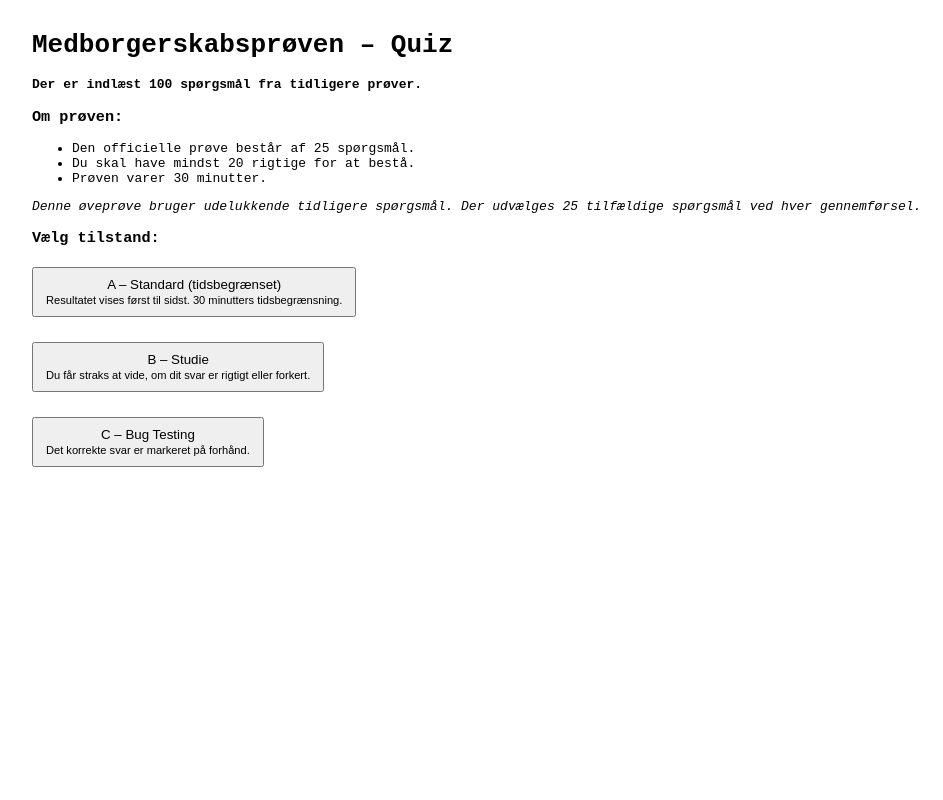
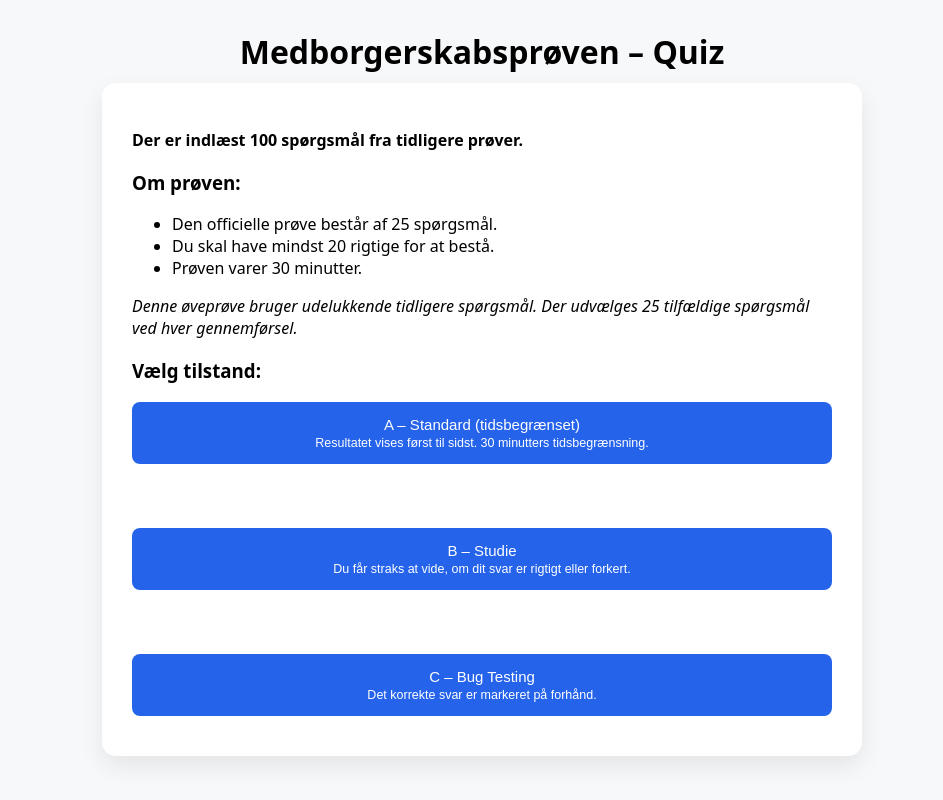
Before and after one commit to tomdufficy/medborgerskab-quiz, a plain HTML site: page index.html in a window 1280 px wide. Shown: the whole page, without its empty margins (158-1101 px from the left). Drawn offline with Linux system fonts and the light colour scheme.

Commit message:
Modern style layout

```diff
--- a/index.html
+++ b/index.html
@@ -6,14 +6,72 @@
 <title>Medborgerskabsprøven – Quiz</title>
 
 <style>
-body { font-family: monospace; max-width: 900px; margin: 30px auto; padding: 0 20px; }
-button { padding: 8px 12px; margin: 5px 0; cursor: pointer; }
-.correct { color: green; font-weight: bold; }
-.wrong { color: crimson; font-weight: bold; }
-.cyan { color: teal; }
-.flag-red { color: red; }
-.flag-white { color: #ddd; }
-.review-block { border-top: 1px solid #ccc; margin-top: 15px; padding-top: 10px; }
+body {
+  font-family: system-ui, -apple-system, BlinkMacSystemFont, sans-serif;
+  background: #f7f8fa;
+  margin: 0;
+  padding: 0;
+}
+
+h1 {
+  text-align: center;
+  margin: 30px 0 10px 0;
+}
+
+#app {
+  max-width: 700px;
+  margin: 0 auto 50px auto;
+  background: white;
+  padding: 30px;
+  border-radius: 14px;
+  box-shadow: 0 10px 25px rgba(0,0,0,0.08);
+}
+
+button {
+  display: block;
+  width: 100%;
+  padding: 14px;
+  margin: 10px 0;
+  font-size: 15px;
+  border-radius: 8px;
+  border: none;
+  background: #2563eb;
+  color: white;
+  cursor: pointer;
+  transition: 0.2s ease;
+}
+
+button:hover {
+  background: #1d4ed8;
+}
+
+button.secondary {
+  background: #e5e7eb;
+  color: #111;
+}
+
+button.secondary:hover {
+  background: #d1d5db;
+}
+
+hr {
+  margin: 20px 0;
+}
+
+#timer {
+  font-weight: bold;
+  text-align: right;
+}
+
+.feedback-correct {
+  color: #16a34a;
+  font-weight: bold;
+}
+
+.feedback-wrong {
+  color: #dc2626;
+  font-weight: bold;
+}
 </style>
 </head>
 
```
